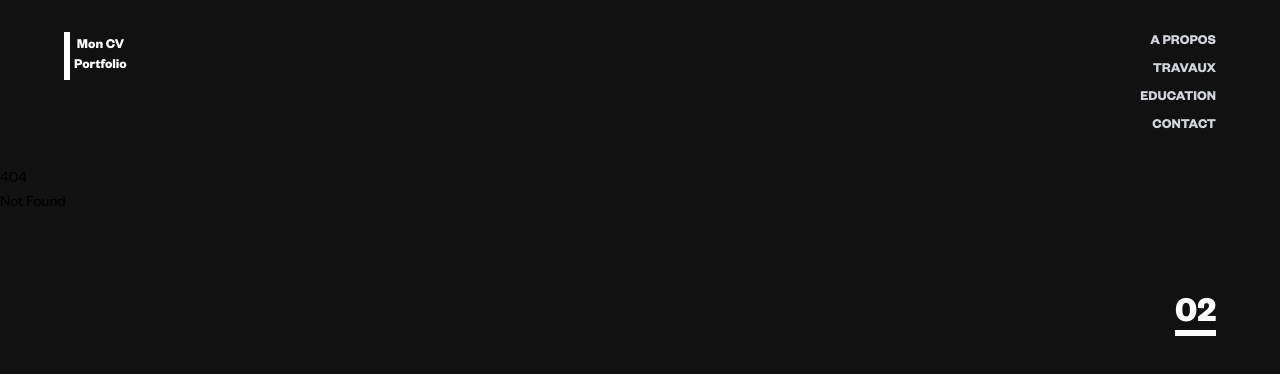
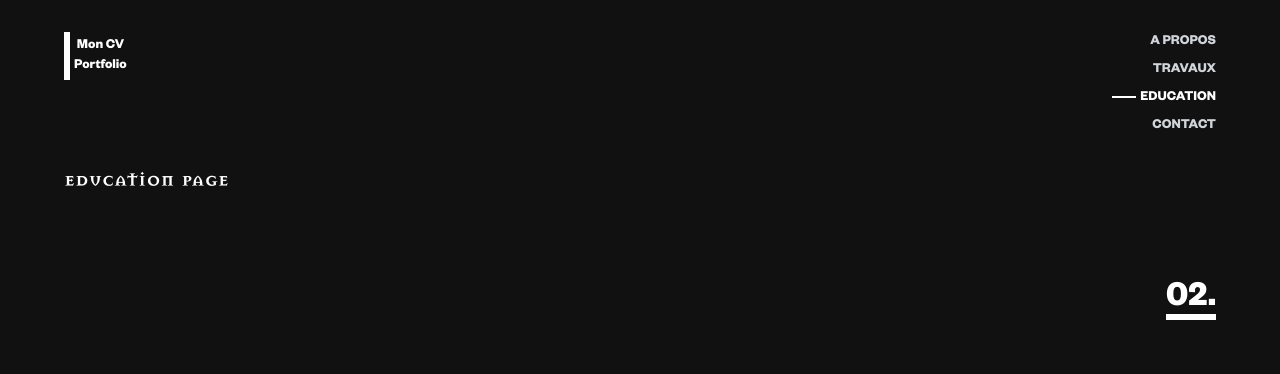
Before and after one commit to IsraelBoka/portfolio, a SvelteKit app: page /education in a window 1280 px wide. Before the commit this address had no page. Shown: the top 374 px of the page. Built offline with nearby package versions, Linux system fonts and the light colour scheme.

Commit message:
everypage template

```diff
--- a/src/routes/+layout.svelte
+++ b/src/routes/+layout.svelte
@@ -4,7 +4,7 @@
 	import { base } from '$app/paths';
 </script>
 
-<div class="container h-full">
+<div class="container">
 	<nav class="flex justify-between py-8 px-16 relative z-10">
 		<div class="text-white h-12 text-sm font-bold flex">
 			<div class="h-12 w-1.5 bg-white" />
@@ -44,20 +44,28 @@
 				/>
 			</a>
 
-			<a href={''} class="inline-flex flex-row-reverse justify-between group">
-				<div class="text-sm font-bold text-gray-300 group-hover:text-white transition-colors">
+			<a href={`${base}/education`} class="inline-flex flex-row-reverse justify-between group">
+				<div
+					class:text-white={$page.url.pathname === `${base}/education`}
+					class="text-sm font-bold text-gray-300 group-hover:text-white transition-colors"
+				>
 					Education
 				</div>
 				<div
+					class:bg-[length:100%_2px]={$page.url.pathname === `${base}/education`}
 					class=" w-6 h-0.5 my-2 mx-1 bg-right-bottom bg-gradient-to-r from-white to-white bg-[length:0%_2px] bg-no-repeat group-hover:bg-[length:100%_2px] transition-all duration-300 ease-out"
 				/>
 			</a>
 
-			<a href={''} class="inline-flex flex-row-reverse justify-between group">
-				<div class="text-sm font-bold text-gray-300 group-hover:text-white transition-colors">
+			<a href={`${base}/contact`} class="inline-flex flex-row-reverse justify-between group">
+				<div
+					class:text-white={$page.url.pathname === `${base}/contact`}
+					class="text-sm font-bold text-gray-300 group-hover:text-white transition-colors"
+				>
 					Contact
 				</div>
 				<div
+					class:bg-[length:100%_2px]={$page.url.pathname === `${base}/contact`}
 					class=" w-6 h-0.5 my-2 mx-1 bg-right-bottom bg-gradient-to-r from-white to-white bg-[length:0%_2px] bg-no-repeat group-hover:bg-[length:100%_2px] transition-all duration-300 ease-out"
 				/>
 			</a>
@@ -81,13 +89,13 @@
 		{#if $page.url.pathname === '/education'}
 			<span
 				class=" text-4xl font-bold text-white bg-gradient-to-r from-white to-white bg-bottom bg-no-repeat bg-[length:100%_6px] transition-[background-size]"
-				>02</span
+				>02.</span
 			>
 		{/if}
 		{#if $page.url.pathname === '/contact'}
 			<span
 				class=" text-4xl font-bold text-white bg-gradient-to-r from-white to-white bg-bottom bg-no-repeat bg-[length:100%_6px] transition-[background-size]"
-				>03</span
+				>03.</span
 			>
 		{/if}
 	</footer>
--- /dev/null
+++ b/src/routes/contact/+page.svelte
@@ -0,0 +1,5 @@
+<script lang="ts"></script>
+
+<section class="px-16">
+	<h1 class="text-2xl text-white font-Crusader">Contact Page</h1>
+</section>
--- /dev/null
+++ b/src/routes/education/+page.svelte
@@ -0,0 +1,5 @@
+<script lang="ts"></script>
+
+<section class="px-16">
+	<h1 class="text-2xl text-white font-Crusader">Education page</h1>
+</section>
--- a/src/routes/travaux/+page.svelte
+++ b/src/routes/travaux/+page.svelte
@@ -4,7 +4,7 @@
 
 <div
 	id="background-text "
-	class="pointer-events-none absolute z-0 w-full h-full top-0 bottom-0 inset-0"
+	class="pointer-events-none absolute z-0 w-full h-full top-0 left-0 inset-0"
 >
 	<div class="relative flex text-[#111111] text-stroke-3">
 		<div
@@ -18,7 +18,7 @@
 		</div>
 
 		<div
-			class="absolute py-4 uppercase flex-col flex top-0 animate-marquee-down opacity-70 whitespace-nowrap h-screen text-[#111111] text-stroke-3"
+			class="absolute bottom-0 py-4 uppercase flex-col flex top-0 animate-marquee-down opacity-70 whitespace-nowrap h-screen text-[#111111] text-stroke-3"
 		>
 			<span class="text-5xl lg:text-7xl mx-4 my-4">Travaux </span>
 			<span class="text-5xl lg:text-7xl mx-4 my-4">Travaux </span>
@@ -28,6 +28,7 @@
 		</div>
 	</div>
 </div>
+
 <section class="px-16 relative z-10">
 	<div class="">
 		<h1 class="text-2xl text-white text-center font-Crusader">Travaux</h1>
```
